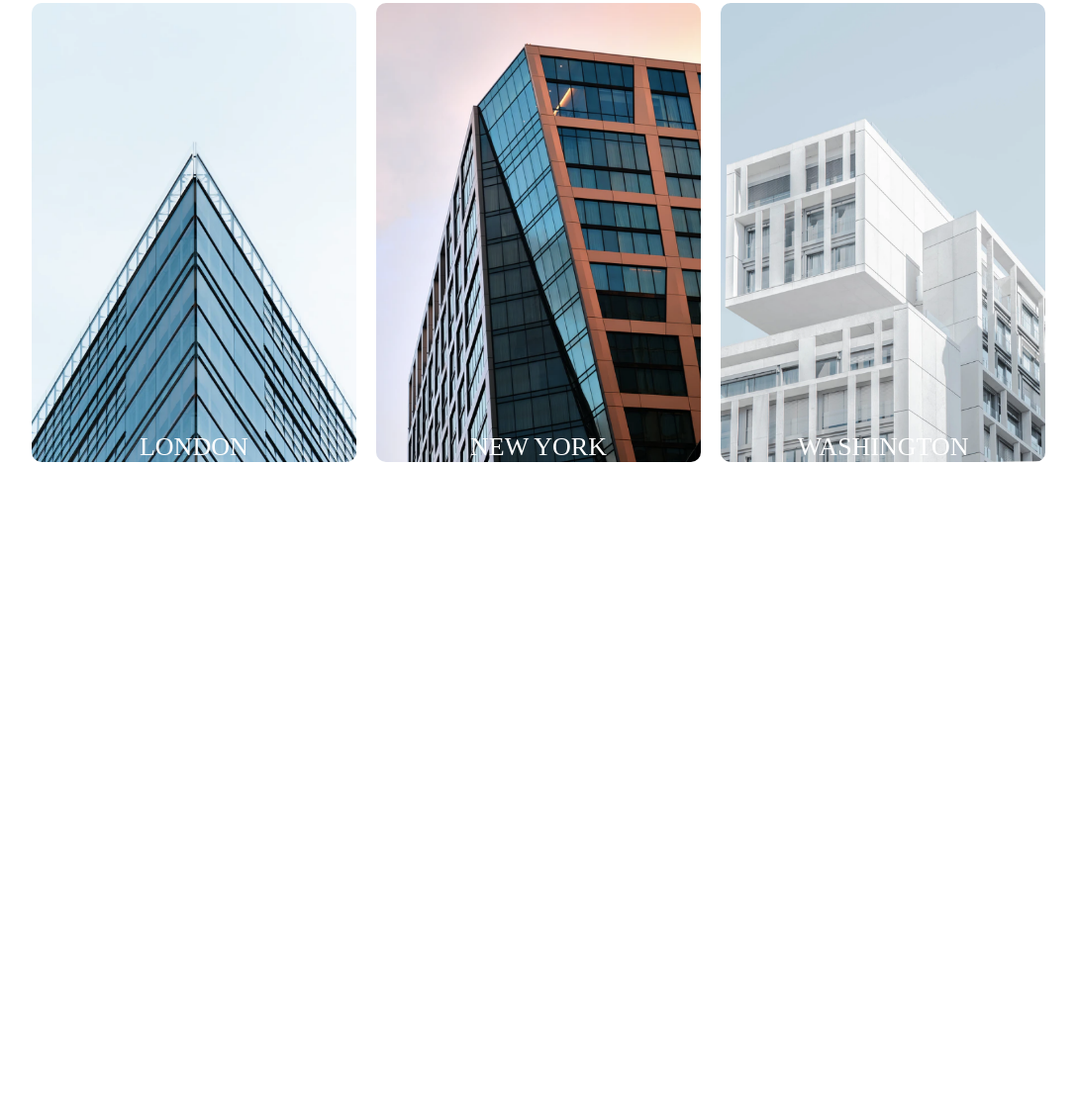
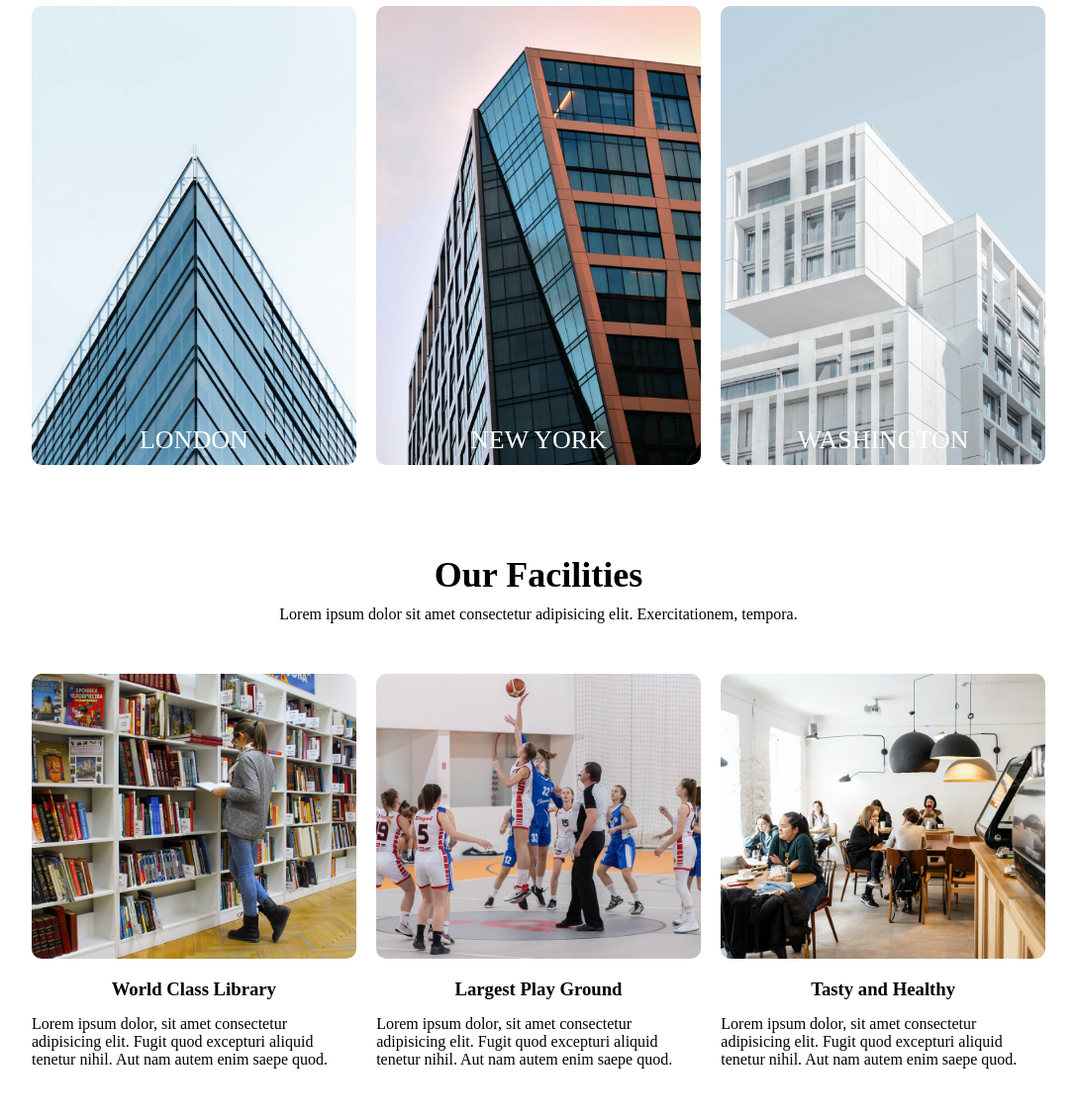
Before and after one commit to talal-web/university-website, a plain HTML site: page index.html in a window 1280 px wide. Shown: the part 1454-2585 px from the top of the page at 99% size, without its empty margins (96-1183 px from the left). Before the commit the page ends 1951 px from the top, so only its background shows below. Drawn offline with Linux system fonts and the light colour scheme.

Commit message:
Add facilities section

```diff
--- a/index.html
+++ b/index.html
@@ -50,18 +50,19 @@
 
     <div class="row">
         <div class="course-col">
-            <h1>Intermediate</h1>
+            <h3>Intermediate</h3>
             <p>Lorem ipsum, dolor sit amet consectetur adipisicing elit.
                  Magnam quia expedita incidunt modi.
                  Velit modi vero harum fugiat porro odit sequi! Eligendi iste ipsam laudantium ab! Necessitatibus sequi officia maxime porro veritatis.</p>
         </div>
         <div class="course-col">
-            <h1>Degree</h1>
+            <h3>Degree</h3>
             <p>Lorem ipsum, dolor sit amet consectetur adipisicing elit.
                  Magnam quia expedita incidunt modi.
                  Velit modi vero harum fugiat porro odit sequi! Eligendi iste ipsam laudantium ab! Necessitatibus sequi officia maxime porro veritatis.</p>
-        </div><div class="course-col">
-            <h1>Post Graduation</h1>
+        </div>
+        <div class="course-col">
+            <h3>Post Graduation</h3>
             <p>Lorem ipsum, dolor sit amet consectetur adipisicing elit.
                  Magnam quia expedita incidunt modi.
                  Velit modi vero harum fugiat porro odit sequi! Eligendi iste ipsam laudantium ab! Necessitatibus sequi officia maxime porro veritatis.</p>
@@ -95,6 +96,30 @@
     </div>
 </section>
 
+<!--Facilities-->
+
+<section class="facilities">
+    <h1>Our Facilities</h1>
+    <p>Lorem ipsum dolor sit amet consectetur adipisicing elit. Exercitationem, tempora.</p>
+    <div class="row">
+        <div class="facilities-col">
+            <img src="eduford_img/library.png" alt="Our Library">
+            <h3>World Class Library</h3>
+            <p>Lorem ipsum dolor, sit amet consectetur adipisicing elit. Fugit quod excepturi aliquid tenetur nihil. Aut nam autem enim saepe quod.</p>
+        </div>
+        <div class="facilities-col">
+            <img src="eduford_img/basketball.png" alt="Our Play Ground">
+            <h3>Largest Play Ground</h3>
+            <p>Lorem ipsum dolor, sit amet consectetur adipisicing elit. Fugit quod excepturi aliquid tenetur nihil. Aut nam autem enim saepe quod.</p>
+        </div>
+        <div class="facilities-col">
+            <img src="eduford_img/cafeteria.png" alt="Our Cafeteria">
+            <h3>Tasty and Healthy</h3>
+            <p>Lorem ipsum dolor, sit amet consectetur adipisicing elit. Fugit quod excepturi aliquid tenetur nihil. Aut nam autem enim saepe quod.</p>
+        </div>
+    </div>
+</section>
+
 
 
 
--- a/style.css
+++ b/style.css
@@ -49,6 +49,7 @@
 
 /* Nav links */
 .nav-links{
+    z-index: 4;
     transition: 0.6s;
 }
 .nav-links ul {
@@ -95,15 +96,18 @@
 
 
 .text-box h1{
+    position: relative;
     font-size: 62px;
 }
 .text-box p{
+    position: relative;
     line-height: 1.6;
     margin: 10px 0;
     padding: 5px 3px;
     font-size: 14px;
 }
 .text-box a{
+    position: relative;
     text-decoration: none;
     color: white;
 }
@@ -125,16 +129,16 @@
     text-align: center;
     padding-top: 100px;
 }
-.couse h1{
-    font-size: 36px;
+h3{
+    text-align: center;
     font-weight: 600;
+    margin: 10px 0;
 }
 .course p{
     color: #777;
     font-size: 14px;
     font-weight: 300;
     line-height: 22px;
-    padding: 10px;
 }
 .row{
     margin-top: 5%;
@@ -160,8 +164,10 @@
     text-align: center;
     padding-top: 50px;
 }
-.campus h1{
+h1{
     padding: 10px 0;
+    font-size: 36px;
+    font-weight: 600;
 }
 .campus-col{
     flex-basis: 32%;
@@ -201,7 +207,27 @@
     bottom: 49%;
     opacity: 1;
 }
-
+.facilities{
+    width: 80%;
+    margin: auto;
+    text-align: center;
+    padding-top: 50px;
+}
+.facilities-col{
+    flex-basis: 32%;
+    border-radius: 10px;
+    margin-bottom: 5%;
+    text-align: left;
+}
+.facilities-col img{
+    width: 100%;
+    overflow: hidden;
+    border-radius: 10px;
+}
+.facilities-col h3{
+    margin-top: 16px;
+    margin-bottom: 15px;
+}
 
 
 
```
